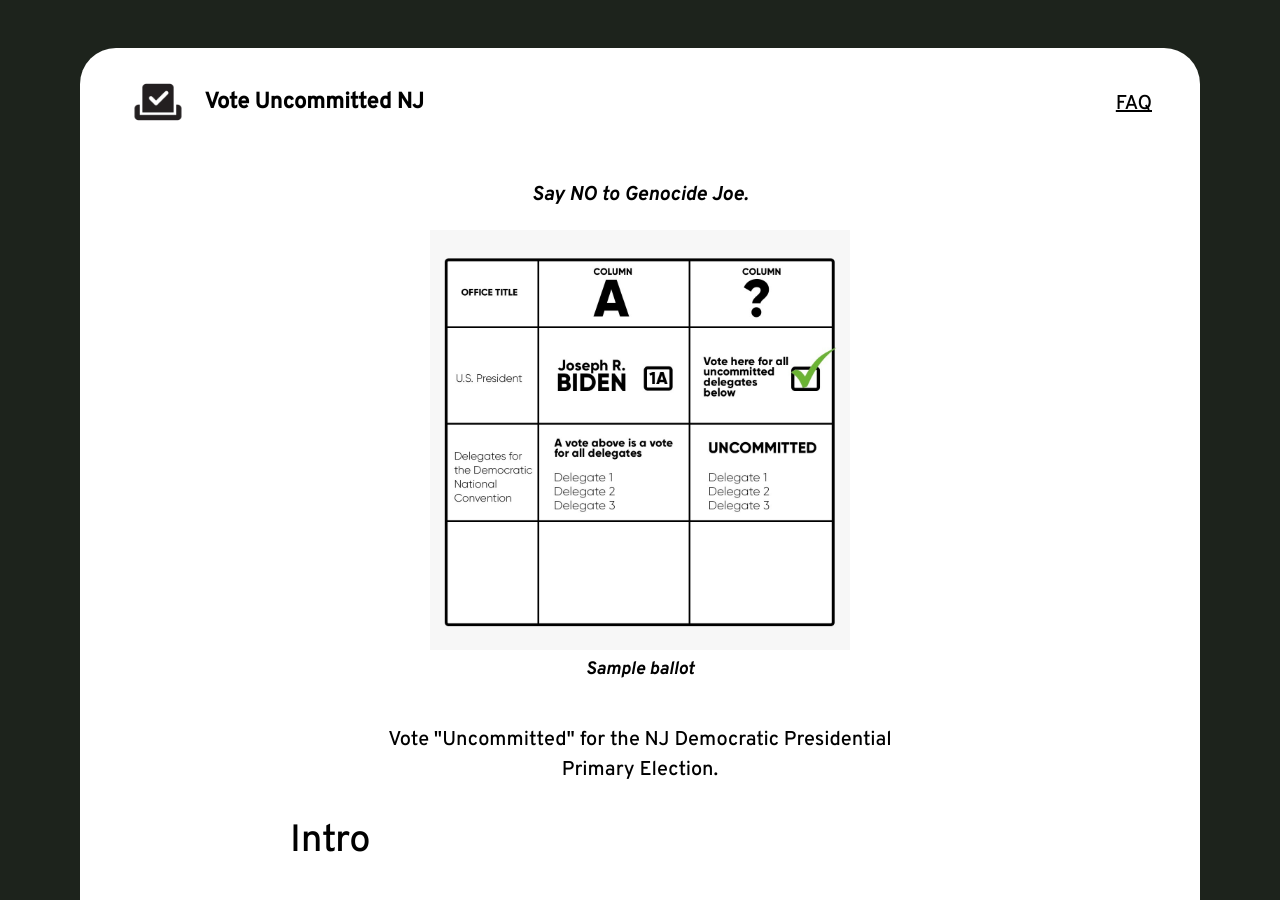
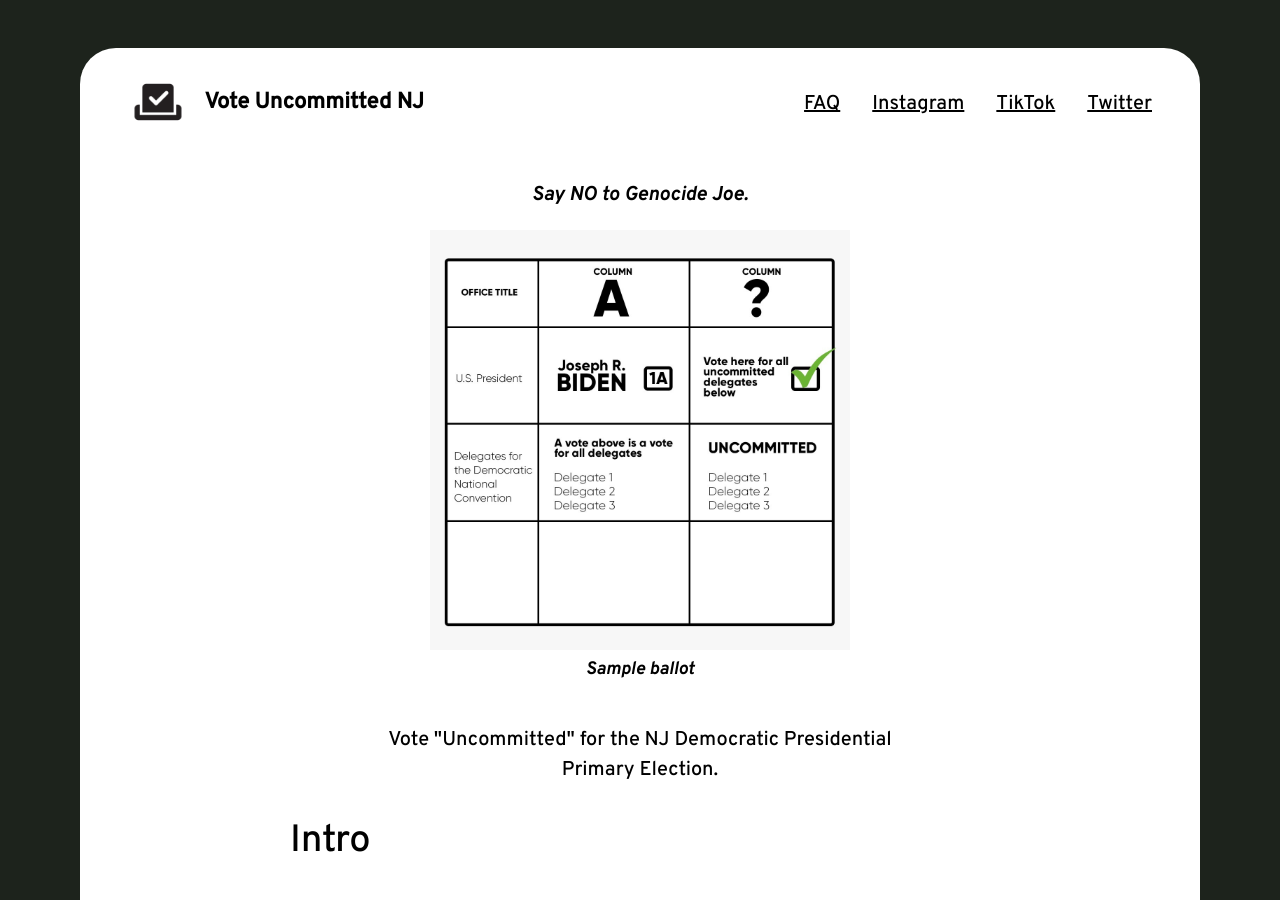
Before and after one commit to dsa-ntc/uncommittednj.org, a Jekyll site: the page built from index.html, in a window 1280 px wide and 900 px high. Built offline with Jekyll 4.4.1, drawn with Linux system fonts in a browser that asks for light colours; some of the changed text lies outside the part shown.

Commit message:
adding socials

```diff
--- a/_includes/nav-list-items.html
+++ b/_includes/nav-list-items.html
@@ -1 +1,4 @@
 <li class="nav-item"><a href="/faq">FAQ</a></li>
+<li class="nav-item"><a href="https://www.instagram.com/uncommittednj">Instagram</a></li>
+<li class="nav-item"><a href="https://www.tiktok.com/@uncommittednj">TikTok</a></li>
+<li class="nav-item"><a href="https://twitter.com/uncommittednj">Twitter</a></li>
```
